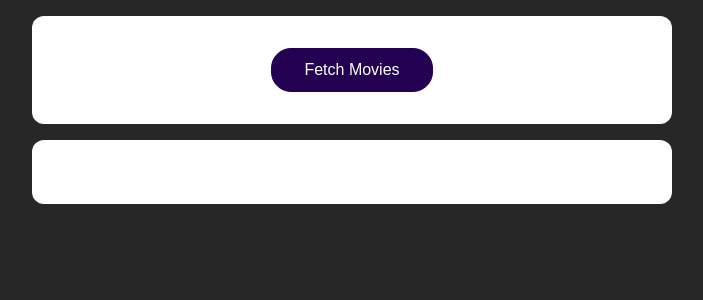
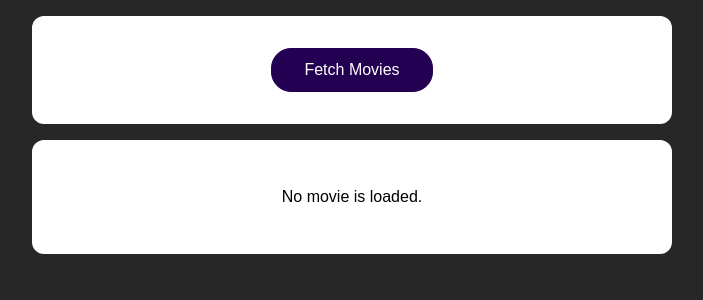
Before and after one commit to imSamiul/sending_http_request, a React (Create React App) app: page / in a window 1280 px wide. Shown: the top 300 px of the page, without its empty margins (288-991 px from the left). Built offline with nearby package versions, Linux system fonts and the light colour scheme.

Commit message:
handling loading and data states

```diff
--- a/src/App.js
+++ b/src/App.js
@@ -5,8 +5,10 @@ import "./App.css";
 
 function App() {
   const [movies, setMovies] = useState([]);
+  const [isLoading, setLoading] = useState(false);
 
   async function fetchMoviesHandler() {
+    setLoading(true);
     const response = await fetch("https://swapi.dev/api/films");
 
     const data = await response.json();
@@ -20,6 +22,7 @@ function App() {
       };
     });
     setMovies(movieObj);
+    setLoading(false);
   }
 
   return (
@@ -28,7 +31,9 @@ function App() {
         <button onClick={fetchMoviesHandler}>Fetch Movies</button>
       </section>
       <section>
-        <MoviesList movies={movies} />
+        {isLoading && movies.length === 0 && <p>Loading.....</p>}
+        {!isLoading && movies.length === 0 && <p>No movie is loaded.</p>}
+        {!isLoading && <MoviesList movies={movies} />}
       </section>
     </React.Fragment>
   );
```
